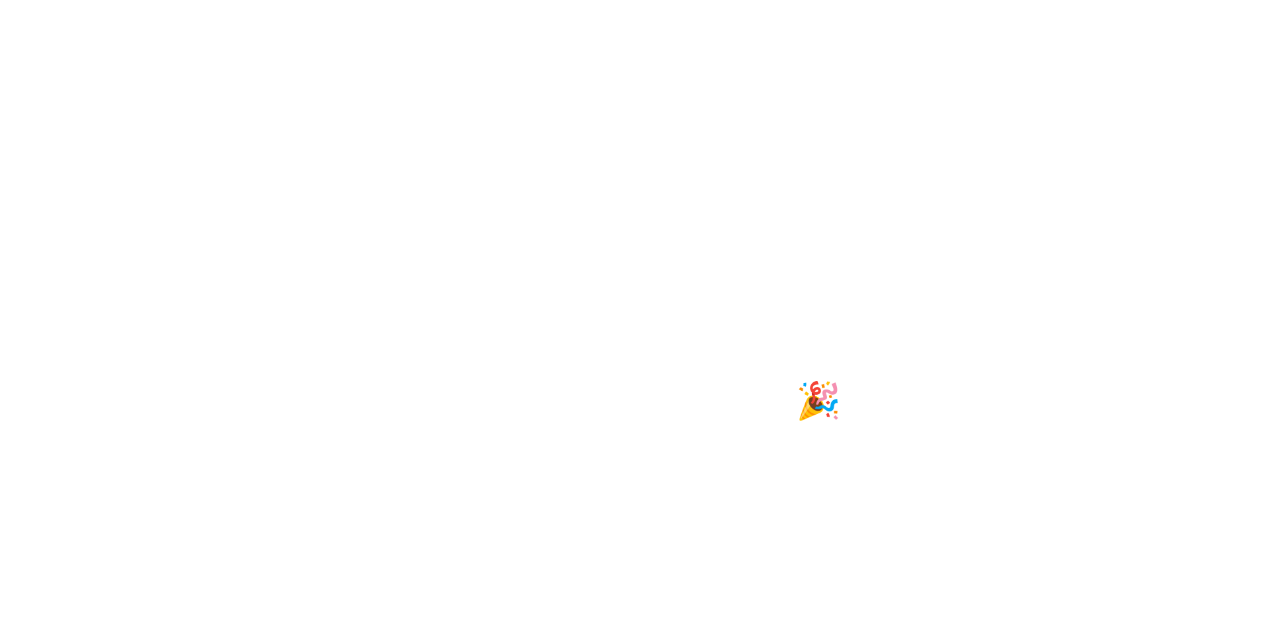
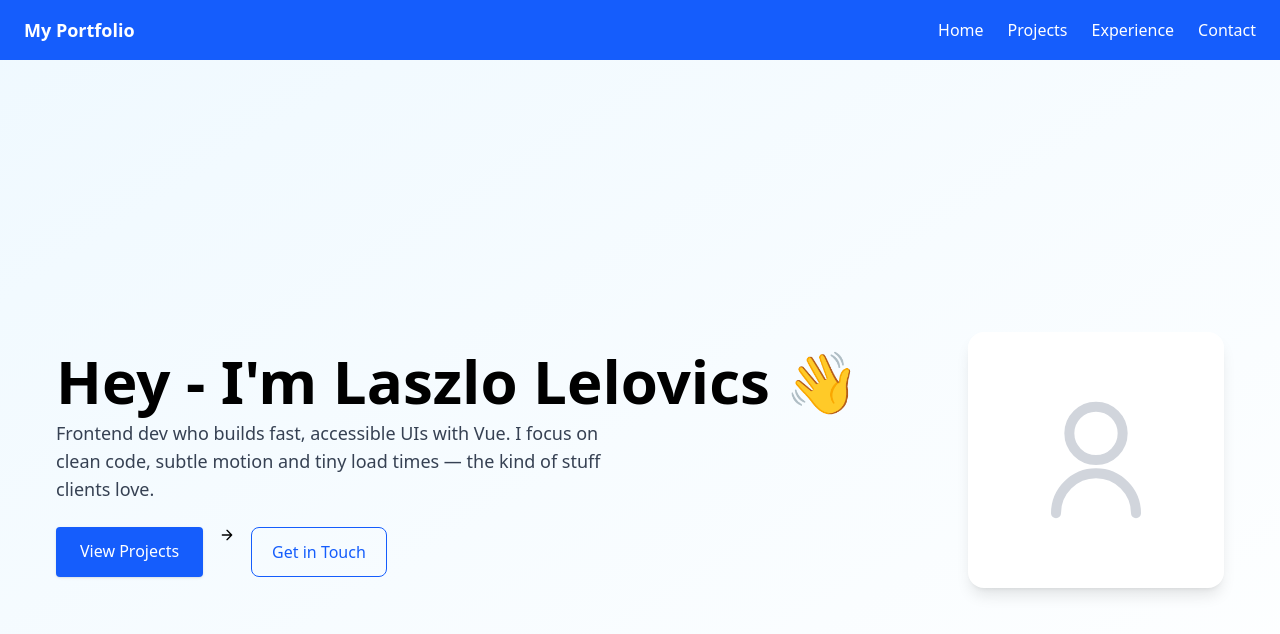
Before and after one commit to Laloka2000/laszlo-lelovics-new-portfolio, a Vue app: page / in a window 1280 px wide. Shown: the top 634 px of the page. Built offline with nearby package versions, Linux system fonts and the light colour scheme.

Commit message:
Home page has now some basic content, routing and navigation works

```diff
--- a/package.json
+++ b/package.json
@@ -12,6 +12,7 @@
     "preview": "vite preview"
   },
   "dependencies": {
+    "@vueuse/motion": "^3.0.3",
     "vue-router": "^4.5.1"
   },
   "devDependencies": {
--- a/src/App.vue
+++ b/src/App.vue
@@ -1,6 +1,7 @@
 <template>
-  <div class="bg-primary text-white h-screen flex items-center justify-center">
-    <h1 class="text-4xl font-bold">Tailwind is working 🎉</h1>
+  <div id="app">
+    <Navbar />
+    <router-view />
   </div>
 </template>
 
--- a/src/components/Navbar.vue
+++ b/src/components/Navbar.vue
@@ -1,41 +1,15 @@
 <template>
-  <nav class="bg-primary text-white p-4 shadow-lg">
-    <div class="max-w-7xl mx-auto flex justify-between items-center">
-      <!-- Logo -->
-      <h1 class="text-2xl font-bold">My Portfolio</h1>
-
-      <!-- Links (Desktop) -->
-      <ul class="hidden md:flex space-x-6">
-        <li><RouterLink to="/" class="hover:text-secondary">Home</RouterLink></li>
-        <li><RouterLink to="/projects" class="hover:text-secondary">Projects</RouterLink></li>
-        <li><RouterLink to="/experience" class="hover:text-secondary">Experience</RouterLink></li>
-        <li><RouterLink to="/contact" class="hover:text-secondary">Contact</RouterLink></li>
-      </ul>
-
-      <!-- Mobile Menu Button -->
-      <button class="md:hidden" @click="toggleMenu">
-        <svg xmlns="http://www.w3.org/2000/svg" class="h-6 w-6" fill="none"
-             viewBox="0 0 24 24" stroke="currentColor">
-          <path stroke-linecap="round" stroke-linejoin="round" stroke-width="2"
-            d="M4 6h16M4 12h16M4 18h16"/>
-        </svg>
-      </button>
-    </div>
-
-    <!-- Mobile Menu -->
-    <div v-if="isOpen" class="md:hidden mt-4 space-y-2">
-      <RouterLink to="/" class="block hover:text-secondary">Home</RouterLink>
-      <RouterLink to="/projects" class="block hover:text-secondary">Projects</RouterLink>
-      <RouterLink to="/experience" class="block hover:text-secondary">Experience</RouterLink>
-      <RouterLink to="/contact" class="block hover:text-secondary">Contact</RouterLink>
-    </div>
+  <nav class="bg-blue-600 text-white px-6 py-4 flex justify-between items-center">
+    <h1 class="text-lg font-bold">My Portfolio</h1>
+    <ul class="flex gap-6">
+      <li><RouterLink class="hover:text-gray-200" to="/">Home</RouterLink></li>
+      <li><RouterLink class="hover:text-gray-200" to="/projects">Projects</RouterLink></li>
+      <li><RouterLink class="hover:text-gray-200" to="/experience">Experience</RouterLink></li>
+      <li><RouterLink class="hover:text-gray-200" to="/contact">Contact</RouterLink></li>
+    </ul>
   </nav>
 </template>
 
 <script setup>
-import { ref } from 'vue'
-const isOpen = ref(false)
-const toggleMenu = () => {
-  isOpen.value = !isOpen.value
-}
+import { RouterLink } from 'vue-router';
 </script>
--- a/src/main.js
+++ b/src/main.js
@@ -3,5 +3,6 @@ import "./assets/tailwind.css";
 import App from "./App.vue";
 import { createApp } from "vue";
 import router from "./router.js";
+import { MotionPlugin } from "@vueuse/motion";
 
-createApp(App).use(router).mount("#app");
+createApp(App).use(router).use(MotionPlugin).mount("#app");
--- a/src/pages/Home.vue
+++ b/src/pages/Home.vue
@@ -1,17 +1,37 @@
 <template>
-  <template>
-  <div class="min-h-screen flex flex-col items-center justify-center bg-gray-200">
-    <h1 class="text-4xl font-bold text-blue-600">🎉 Tailwind is working now!</h1>
-    <p class="mt-4 text-lg text-gray-700">If this looks styled, Tailwind is fixed ✅</p>
-  </div>
-</template>
-
+  <section class="min-h-screen bg-gradient-to-br from-sky-50 to-white flex items-center">
+    <div class="container mx-auto px-6 py-20 flex flex-col md:flex-row items-center gap-10">
+      <!-- Left: text block with fade-up animation -->
+      <div class="flex-1" v-motion :initial="{ opacity: 0, y: 20 }" :enter="{opacity: 1, y: 0, transition: {duration: 0.7}}">
+        <h1 class="text-5xl md:text-6xl font-extrabold leading-tight md-4">
+          Hey - I'm Laszlo Lelovics <span class="wave">👋</span>
+        </h1>
+        <p class="text-lg text-gray-700 mb-6 max-w-xl">
+          Frontend dev who builds fast, accessible UIs with Vue. I focus on clean code, subtle motion and tiny load
+          times — the kind of stuff clients love.
+        </p>
+        <div class="flex flex-wrap gap-4">
+          <RouterLink to="/projects"
+            class="bg-blue-600 text-white px-6 py-3 rounded shadow hover:bg-blue-700 transition">View Projects
+          </RouterLink>
+          <svg xmlns="http://www.w3.org/2000/svg" class="w-4 h-4" viewBox="0 0 24 24" fill="none" stroke="currentColor">
+            <path stroke-linecap="round" stroke-linejoin="round" stroke-width="2" d="M5 12h14M12 5l7 7-7 7" />
+          </svg>
+          <a href="#contact"
+            class="inline-flex items-center gap-2 border border-blue-600 text-blue-600 px-5 py-3 rounded-lg hover:bg-blue-50 transition">Get in Touch</a>
+        </div>
+      </div>
+      <div class="w-64 h-64 bg-white rounded-2xl shadow-lg flex items-center justify-center" v-motion :initial="{ opacity: 0, scale: 0.8 }" :enter="{ opacity: 1, scale: 1, transition: { duration: 0.8, delay: 0.2 } }">
+        <svg class="w-40 h-40 text-gray-300" xmlns="http://www.w3.org/2000/svg" fill="none" viewBox="0 0 24 24" stroke="currentColor">
+          <path stroke-linecap="round" stroke-linejoin="round" stroke-width="1.5" d="M12 12c2.21 0 4-1.79 4-4s-1.79-4-4-4-4 1.79-4 4 1.79 4 4 4zM6 20c0-3.31 2.69-6 6-6s6 2.69 6 6"/>
+        </svg>
+      </div>
+    </div>
+  </section>
 </template>
 
 <script setup>
-
+import { RouterLink } from 'vue-router';
 </script>
 
-<style>
-
-</style>
+<style></style>
--- a/src/router.js
+++ b/src/router.js
@@ -15,7 +15,7 @@ const routes = [
 ];
 
 //Create router
-const router = createRouter({
+const router = createRouter({ // This line of code is creating a new Vue Router instance.
   history: createWebHistory(),
   routes,
 });
```
Also changed, not shown: 1 other file (tests, documents, lock files or other folders).
